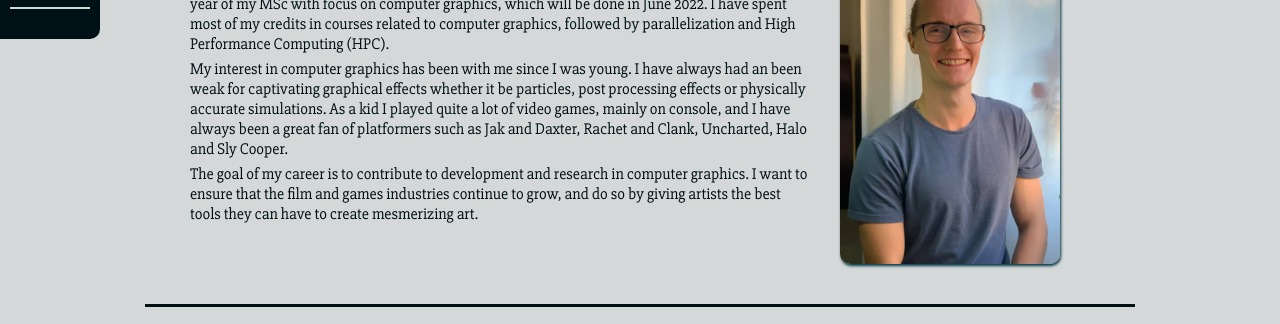
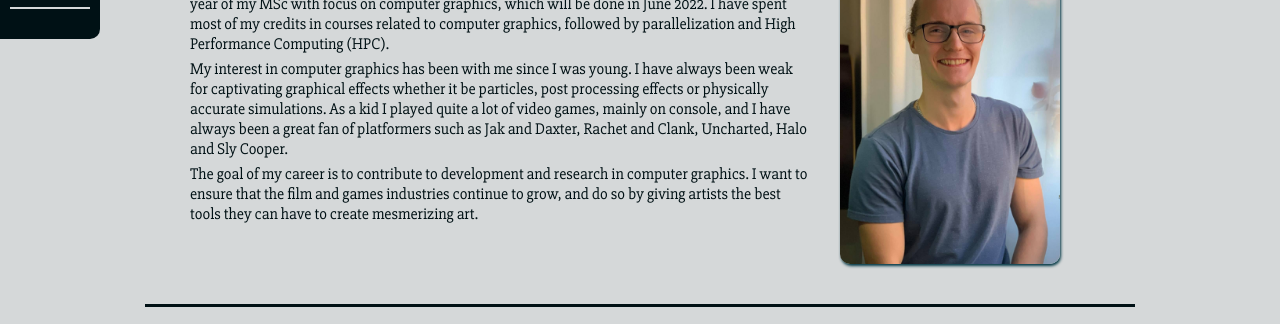
Before and after one commit to raaavioli/PortfolioV2, a Gatsby site: page / in a window 1280 px wide. Shown: the part 476-800 px from the top of the page. Built offline with nearby package versions, Linux system fonts and the light colour scheme; Gatsby itself is replaced by a stand-in of ours.

Commit message:
Remove typo

```diff
--- a/src/pages/index.js
+++ b/src/pages/index.js
@@ -99,7 +99,7 @@ const IndexPage = () => {
 						I have spent most of my credits in courses related to computer graphics, followed by parallelization and High Performance Computing (HPC).
 					</p>
 					<p>
-						My interest in computer graphics has been with me since I was young. I have always had an been weak for captivating graphical effects whether it be
+						My interest in computer graphics has been with me since I was young. I have always been weak for captivating graphical effects whether it be
 						particles, post processing effects or physically accurate simulations. As a kid I played quite a lot of video games, mainly on console, and I have
 						always been a great fan of platformers such as Jak and Daxter, Rachet and Clank, Uncharted, Halo and Sly Cooper.
 					</p>
```
